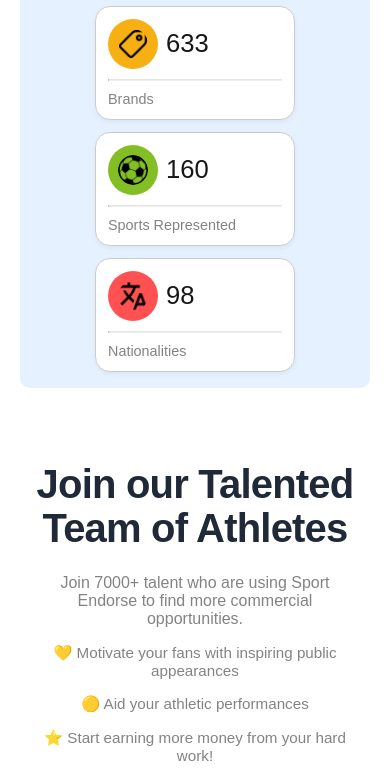
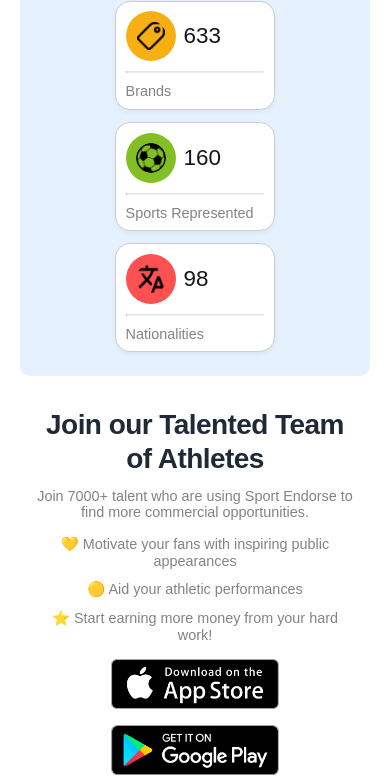
Before and after one commit to CollinFiske/new-sport-endorse, a Next.js app: page /talent in a window 390 px wide. Shown: the part 1099-1880 px from the top of the page. Built offline with nearby package versions, Linux system fonts and the light colour scheme; no server answers.

Commit message:
added more to the overall mobile styles.

```diff
--- a/components/BenefitSection.tsx
+++ b/components/BenefitSection.tsx
@@ -17,7 +17,7 @@
 
 export default function BenefitSection({ title, subtitle, image, label, background = "#e8f2fd", item1="item1", item2="item2", item3="item3", color="#008cfa", learnMoreLink = "/talent" }: BenefitProps) {
   return (
-    <section className="benefit-section" style={{ background, paddingBottom: label === "FOR BRANDS" ? "40px" : undefined }}>
+    <section className="benefit-section" style={{ background, paddingBottom: label === "FOR BRANDS" ? "40px !important" : undefined }}>
       <div className="benefit-left">
         {label && <a href={learnMoreLink}><span className="benefit-label" style={{ color }}>◉ {label}</span></a>}
         <h2 style={label ? undefined: { marginTop: 0 }}>{title}</h2>
--- a/components/Header.tsx
+++ b/components/Header.tsx
@@ -5,7 +5,6 @@
 import type { Language } from "../context/LanguageContext";
 import "../styles/header.css";
 import "../styles/mainLogo.css";
-import MainLogo from "./MainLogo";
 import translations from "@/utils/translations";
 
 export default function Header() {
--- a/styles/benefitSection.css
+++ b/styles/benefitSection.css
@@ -91,6 +91,7 @@
     flex-direction: column;
     text-align: center;
     padding: 1.5rem 1rem;
+    margin: 1.5rem 0;
   }
 
   .benefit-left, .benefit-right {
@@ -102,14 +103,65 @@
     max-width: none;
   }
 
+  .benefit-left h2 {
+    font-size: 2rem;
+    margin: 0.75rem 0 1rem;
+  }
+
+  .benefit-right {
+    margin: 1rem 0 0;
+  }
+  .benefit-label{
+    margin-left: 10px;
+  }
+
   .button-group {
     flex-direction: column;
     align-items: center;
     justify-content: center;
+    gap: 0.75rem;
+    margin: 1rem 0 1rem;
   }
 
   .demo-button, .benefit-button {
     width: 100%;
     max-width: 300px;
+    padding: 0.75rem 1.5rem;
   }
 }
+
+@media (max-width: 480px) {
+  .benefit-section {
+    padding: 1rem 0.75rem;
+    margin: 1rem 0.25rem;
+    border-radius: 15px;
+  }
+
+  .benefit-left h2 {
+    font-size: 1.75rem;
+    margin: 0.5rem 0 0.75rem;
+    line-height: 1.2;
+  }
+
+  .benefit-left p, .benefit-left li {
+    font-size: 0.9rem;
+  }
+
+  .benefit-left ul {
+    margin-bottom: 1rem;
+  }
+
+  .benefit-left li {
+    margin-bottom: 0.75rem;
+  }
+
+  .button-group {
+    gap: 0.5rem;
+    margin: 0.75rem 0 0.75rem;
+  }
+
+  .demo-button, .benefit-button {
+    padding: 0.65rem 1.25rem;
+    font-size: 0.95rem;
+  }
+}
--- a/styles/brandsGrid.module.css
+++ b/styles/brandsGrid.module.css
@@ -72,12 +72,6 @@
   }
 }
 
-@media (max-width: 768px) {
-  .label {
-    display: none;
-  }
-}
-
 @media (max-width: 600px) {
   .brandsTable {
     font-size: 0.8rem;
@@ -88,4 +82,7 @@
   .brandsTable img {
     max-height: 28px;
   }
+  .label {
+    text-align: center;
+  }
 }
--- a/styles/community.css
+++ b/styles/community.css
@@ -58,7 +58,7 @@
 .statistics-grid {
   display: grid;
   grid-template-columns: repeat(4, 1fr);
-  column-gap: 4rem;
+  column-gap: 2rem;
   margin: 0 auto;
 }
 
@@ -131,7 +131,7 @@
   .statistics-grid {
     grid-template-columns: repeat(2, 1fr);
     row-gap: 1rem;
-    column-gap: 2rem;
+    column-gap: 1.5rem;
   }
 
   .stat-box{
@@ -153,18 +153,10 @@
   }
 
   .statistics-grid {
-    column-gap: 1rem;
+    column-gap: 0.75rem;
   }
 
-  .stat-box{
-    min-width: 200px;
-    max-width: 240px;
-    padding: 1rem;
-  }
 
-  .stat-box h3 {
-    font-size: 2rem;
-  }
 }
 
 @media (max-width: 620px) {
@@ -174,7 +166,7 @@
   }
 
   .stat-box{
-    min-width: 180px;
+    min-width: 160px;
     max-width: 200px;
     padding: 0.8rem;
   }
@@ -182,6 +174,7 @@
   .stat-box h3 {
     font-size: 1.8rem;
   }
+
 
   .statistics-header h2 {
     font-size: 1.8rem;
@@ -192,7 +185,7 @@
 @media (max-width: 520px) {
   .statistics-section{
     padding: 0.5rem;
-    padding-bottom: 1rem;
+    padding-bottom: 1.5rem;
     margin: 0;
     border-radius: 10px;
   }
@@ -211,18 +204,21 @@
     font-size: 0.9rem;
   }
 
+  .stat-box{
+    min-width: 160px;
+    max-width: 90%;
+    padding: 0.6rem;
+  }
+
+  .stat-box h3 {
+    font-size: 1.4rem;
+  }
+}
+
+@media (max-width: 400px){
+
   .statistics-grid {
     grid-template-columns: repeat(1, 1fr);
     row-gap: 0.75rem;
   }
-
-  .stat-box{
-    min-width: 200px;
-    max-width: 100%;
-    padding: 0.75rem;
-  }
-
-  .stat-box h3 {
-    font-size: 1.6rem;
-  }
 }
--- a/styles/home.css
+++ b/styles/home.css
@@ -257,7 +257,7 @@
 
 @media (max-width: 480px) {
   .heroSection {
-    padding: 15px 0 25px;
+    padding: 0 0 25px;
   }
 
   .container {
```
Also changed, not shown: styles/businessSubscription.css (+167 -0 lines).
